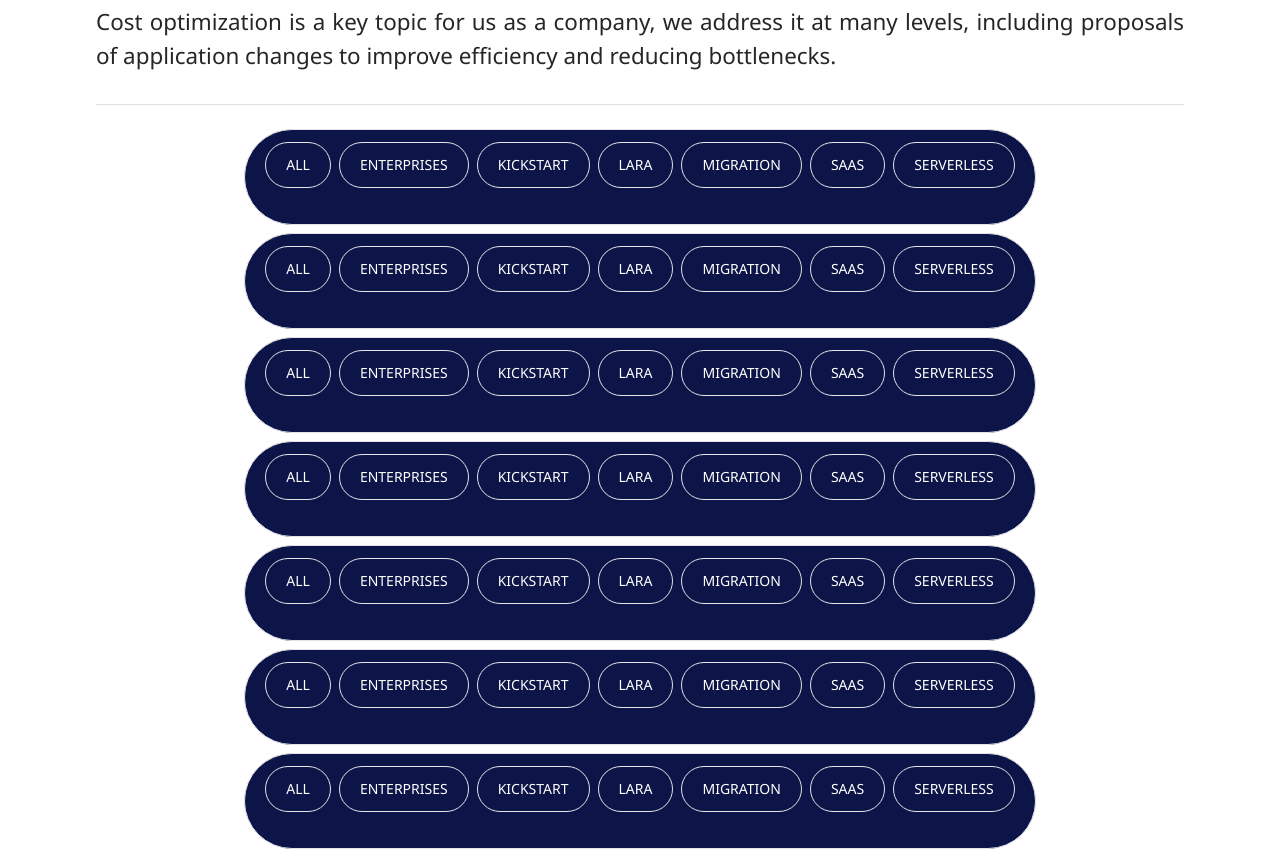
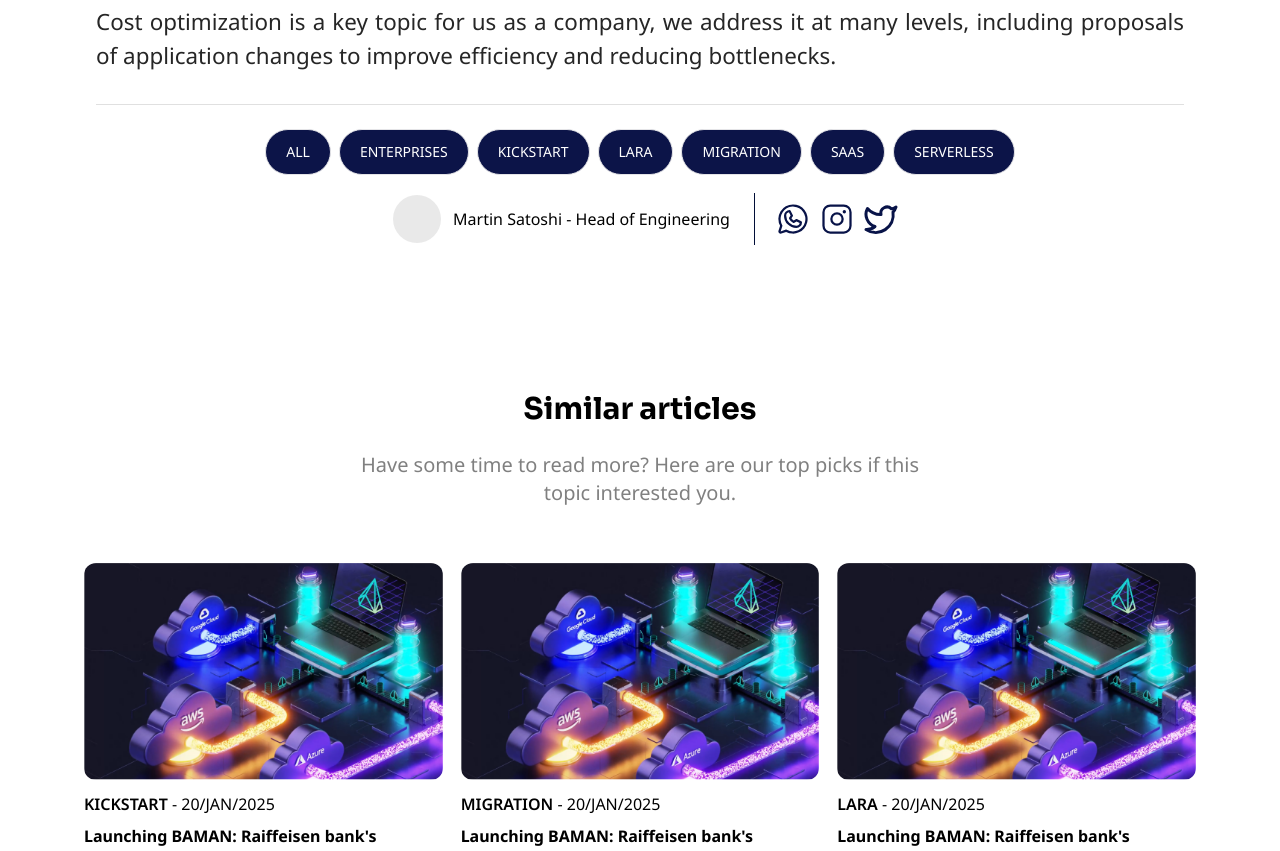
Before and after one commit to Lukman10a/web-agency, a Next.js app: page /blog/1 in a window 1280 px wide. Shown: the part 4220-5071 px from the top of the page. Built offline with nearby package versions, Linux system fonts and the light colour scheme.

Commit message:
feat: fix issues with blog details page styking

```diff
--- a/src/pages/blog/[slug].tsx
+++ b/src/pages/blog/[slug].tsx
@@ -277,18 +277,9 @@ const PostDetails = () => {
             {tags.map((tag) => (
               <button
                 key={tag}
-                className="cursor-default rounded-full border bg-darkblue-900 px-5 py-3 text-sm text-white sm:text-[10px]"
+                className="rounded-full border bg-darkblue-900 px-5 py-3 text-sm text-white sm:text-[10px]"
               >
-                <div className="mx-auto mb-6 flex flex-wrap justify-center gap-2">
-                  {tags.map((tag) => (
-                    <button
-                      key={tag}
-                      className="rounded-full border bg-darkblue-900 px-5 py-3 text-sm text-white sm:text-[10px]"
-                    >
-                      {tag}
-                    </button>
-                  ))}
-                </div>
+                {tag}
               </button>
             ))}
 
```
